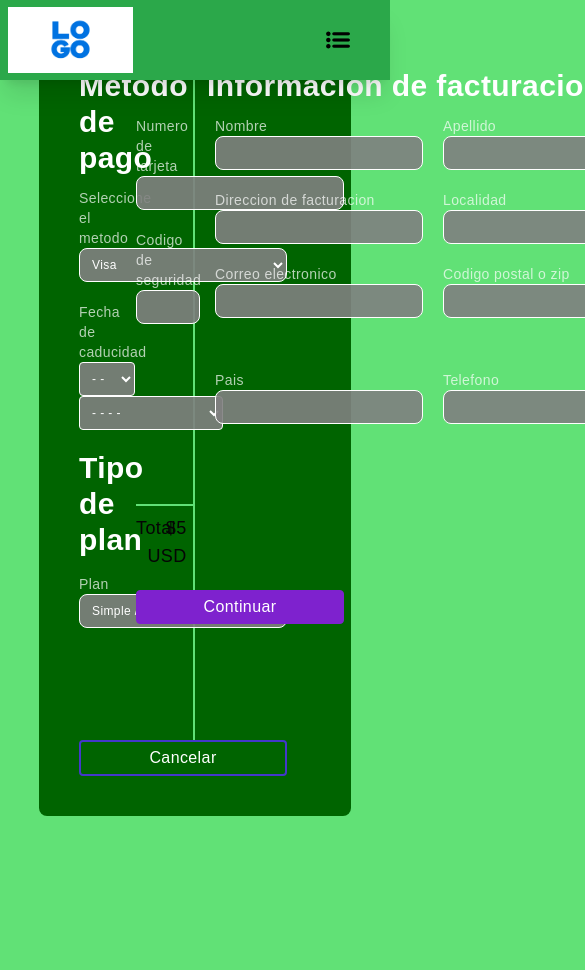
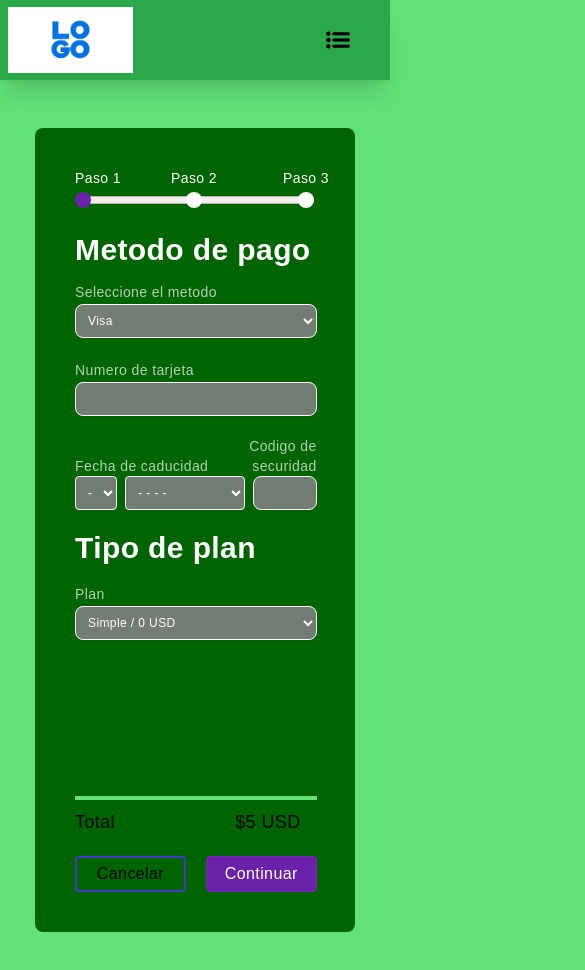
Before and after one commit to root-code-software/junior-landing, a Next.js app: page /PayForm in a window 390 px wide. Shown: the top 970 px of the page, 585 px wide, since content can reach past the window. Before the commit the page ends 844 px from the top, so only its background shows below. Built offline with nearby package versions, Linux system fonts and the light colour scheme.

Commit message:
Improvements in styles and structure

```diff
--- a/components/Navbar.jsx
+++ b/components/Navbar.jsx
@@ -64,7 +64,7 @@ const Navbar = () => {
                   Planes
                 </li>
               </Link>
-              <Link href="/#aboutUs">
+              <Link href="/#about">
                 <li onClick={() => setNavOpen(false)} className="py-10 text-sm">
                   Sobre Nosotros
                 </li>
--- a/pages/PayForm.jsx
+++ b/pages/PayForm.jsx
@@ -1,100 +1,186 @@
+import Link from "next/link";
 import React from "react";
-import Link from "next/link";
-import Head from "next/head";
 import Style from "../styles/PayForm.module.css";
 
-const FormPay = () => {
-  return (
-    <>
-      <Head>
-        <title>Metodo de pago</title>
-        <meta
-          name="description"
-          content="Landing page"
-        />
-        <link rel='icon' href='/fav.png' />
-      </Head>
+function FormPay(){
 
-    <form className={Style.Form}>
+    function NextMobile(e){
+        e.preventDefault()
+        const Slider = document.querySelector('#Slider');
+        const Range = document.querySelector('#range');
+        const Paso2 = document.querySelector('#paso2');
+        Range.value = 50
+        Paso2.style.background = '#6F1AB6';
+        Slider.style.marginLeft = '-40%';
+    }
+
+    function NextMobile2(e){
+        e.preventDefault()
+        const Slider = document.querySelector('#Slider');
+        const Range = document.querySelector('#range');
+        const Paso3 = document.querySelector('#paso3');
+        Range.value = 100
+        Paso3.style.background = '#6F1AB6';
+        Slider.style.marginLeft = '-71.8%';
+    }
+
+    return(
+        <form className={Style.Form} id='form'>
         <div className={Style.ContainerForm}>
-            <div className={Style.ContainerMethodPay}>
+            <div className={Style.Range}>
+                <div className={Style.ContainerPaso1} id="paso1">
+                    <p>Paso 1</p>
+                    <span className={Style.Paso1FormMobile}></span>
+                </div>
+                <div className={Style.ContainerPaso2}>
+                    <p>Paso 2</p>
+                    <span className={Style.PasosFormMobile} id="paso2"></span>
+                </div>
+                <div className={Style.ContainerPaso3}>
+                    <p>Paso 3</p>
+                    <span className={Style.PasosFormMobile} id="paso3"></span>
+                </div>
+                <input type='range' id='range' value='0' className={Style.InputRange}/>
+            </div>
+            <div className={Style.ContainerSlider}>
+                <div className={Style.ContainerMethodPay} id="Slider">
                     <div className={Style.Flex1}>
                         <p className={Style.TitleMethodPay}>Metodo de pago</p>
                         <p className={Style.indicators}>Seleccione el metodo</p>
-                    <select className={Style.MethodPay}>
+                        <select required className={Style.MethodPay}>
                             <option>Visa</option>
                             <option>Mastercard</option>
                             <option>American Express</option>
                         </select>
-                    <p className={Style.indicators}>Fecha de caducidad</p>
                         <div>
-                        <select className={Style.DayDate}>
+                            <p className={Style.indicator2}>Numero de tarjeta</p>
+                            <input required type='text' className={Style.NumCount2}/>
+                            <div className={Style.ContainerIndicatorsMobile}>
+                                <p className={Style.indicatorDate}>Fecha de caducidad</p>
+                                <p className={Style.indicatorCodeSecurity}>Codigo de securidad</p>
+                            </div>
+                        </div>
+                        <div className={Style.MobileExpirationDate}>
+                            <select required className={Style.DayDate}>
                                 <option>- -</option>
                             </select>
-                        <select className={Style.YearDate}>
+                            <select required className={Style.YearDate}>
                                 <option>- - - -</option>
                             </select>
+                            <input required maxLength='3' className={Style.CodeSecurity2}/>
                         </div>
                         <p className={Style.TitleTypePlan}>Tipo de plan</p>
                         <p className={Style.indicators}>Plan</p>
-                    <select className={Style.Plan}>
+                        <select required className={Style.Plan}>
                             <option>Simple / 0 USD</option>
                             <option>Pro / 5 USD</option>
                             <option>Avanzado / 50 USD</option>
                         </select>
-                    <Link href='/#plans'>
                         <button className={Style.ButtonCancel}>Cancelar</button>
-                    </Link>
                     </div>
                     <div className={Style.Flex2}>
-                    <p className={Style.indicators}>Numero de tarjeta</p>
-                    <input className={Style.NumCount}/>
-                    <p className={Style.indicators}>Codigo de seguridad</p>
-                    <input maxLength='3' className={Style.CodeSecurity}/>
+                        <p className={Style.indicatorsmobile}>Numero de tarjeta</p>
+                        <input required className={Style.NumCount}/>
+                        <p className={Style.indicatorsmobile}>Codigo de seguridad</p>
+                        <input required maxLength='3' type='text' className={Style.CodeSecurity}/>
                         <div className={Style.ContainerTotal}>
                             <div className={Style.Total}>
                                 <p className={Style.TitleTotal}>Total</p>
                                 <p className={Style.PriceTotal}>$5 USD</p>
                             </div>
                         </div>
-                    <Link href='/Confirm'>
-                    <button className={Style.ButtonContinue}>Continuar</button>
-                    </Link>
+                        <div className={Style.ContainerButtons}>
+                            <Link href='/' className={Style.ButtonCancel2}>Cancelar</Link>
+                            <Link href='/Confirm' className={Style.ButtonContinue} >Continuar</Link>
+                            <button className={Style.ButtonContinueMobile} onClick={NextMobile}>Continuar</button>
                         </div>
                     </div>
-            <div>
+                </div>
+                <div className={Style.Billing}>
                     <p className={Style.TitleInfo}>Informacion de facturacion</p>
                     <div className={Style.ContainerInfo}>
                         <div>
+                            <div className={Style.ContainerInfo1}>
+                                <div className={Style.Info1}>
                                     <p className={Style.indicatorsInfo}>Nombre</p>
-                        <input type='text' className={Style.InputsInfo}/>
+                                    <input required type='text' className={Style.InputsInfo}/>
+                                </div>
+                                <div className={Style.Info2}>
+                                    <p className={Style.indicatorsInfo}>Apellido</p>
+                                    <input required type='text' className={Style.InputsInfo}/>
+                                </div>
+                            </div>
+                            <div className={Style.ContainerInfo2}>
+                                <div className={Style.Info1Mobile}>
                                     <p className={Style.indicatorsInfo}>Direccion de facturacion</p>
-                        <input type='text' className={Style.InputsInfo}/>
+                                    <input required type='text' className={Style.InputsInfomobile}/>
+                                </div>
+                                <div className={Style.Info2Mobile}>
                                     <p className={Style.indicatorsInfo}>Correo electronico</p>
-                        <input type='text' className={Style.InputsInfo}/>
+                                    <input required type='email' className={Style.InputsInfomobile}/>
+                                </div>
+                            </div>
+                            <div className={Style.ContainerInfo1}>
+                                <div className={Style.Info1}>
+                                    <p className={Style.indicatorsInfo}>Localidad</p>
+                                    <input required type='text' className={Style.InputsInfo}/>
+                                </div>
+                                <div className={Style.Info2}>
+                                    <p className={Style.CodePostalMobile}>Codigo postal o zip</p>
+                                    <p className={Style.CodePostalMobile2}>Codigo postal</p>
+                                    <input required type='text' className={Style.InputsInfo}/>
+                                </div>
+                            </div>
+                            <div className={Style.ContainerInfo1}>
                                 <div className={Style.ContainerInfoAdition}>
                                     <p className={Style.indicatorsInfo}>Pais</p>
-                            <input type='text' className={Style.InputsInfo}/>
+                                    <input required type='text' className={Style.InputsInfo}/>
+                                </div>
+                                <div className={Style.ContainerInfoAdition}>
+                                    <p className={Style.indicatorsInfo}>Telefono</p>
+                                    <input required type='tel' className={Style.InputsInfo}/>
                                 </div>
                             </div>
-                    <div>
-                        <p className={Style.indicatorsInfo}>Apellido</p>
-                        <input type='text' className={Style.InputsInfo}/>
-                        <p className={Style.indicatorsInfo}>Localidad</p>
-                        <input type='text' className={Style.InputsInfo}/>
-                        <p className={Style.indicatorsInfo}>Codigo postal o zip</p>
-                        <input type='number' className={Style.InputsInfo}/>
-                        <div className={Style.ContainerInfoAdition}>
-                            <p className={Style.indicatorsInfo}>Telefono</p>
-                            <input type='tel' className={Style.InputsInfo}/>
+                            <div className={Style.ContainerButtonsInfo}>
+                                <Link href='/' className={Style.ButtonCancel2}>Cancelar</Link>
+                                <button className={Style.ButtonContinue2} onClick={NextMobile2}>Continuar</button>
+                            </div>
+                        </div>
+                    </div>
+                </div>
+                <div className={Style.DataUser}>
+                    <h1 className={Style.TitleConfirmData}>Confirmar datos</h1>
+                    <div className={Style.ContainerConfirm}>
+                        <p className={Style.ConfirmData}>Nombre: </p>
+                        <p className={Style.ConfirmData}>Apellido: </p>
+                        <p className={Style.ConfirmData}>Direccion de facturacion: </p>
+                        <p className={Style.ConfirmData}>Correo electronico: </p>
+                        <p className={Style.ConfirmData}>Localidad: </p>
+                        <p className={Style.ConfirmData}>Codigo postal/zip: </p>
+                        <p className={Style.ConfirmData}>Pais: </p>
+                        <p className={Style.ConfirmData}>Telefono:</p>
+                    </div>
+                    <div className={Style.Flex2}>
+                        <p className={Style.indicatorsmobile}>Numero de tarjeta</p>
+                        <input required className={Style.NumCount}/>
+                        <p className={Style.indicatorsmobile}>Codigo de seguridad</p>
+                        <input required maxLength='3' className={Style.CodeSecurity}/>
+                        <div className={Style.ContainerTotal}>
+                            <div className={Style.Total}>
+                                <p className={Style.TitleTotal}>Total</p>
+                                <p className={Style.PriceTotal}>$5 USD</p>
+                            </div>
+                        </div>
+                        <div className={Style.ContainerButtonsConfirm}>
+                            <Link href='/' className={Style.ButtonCancel2}>Cancelar</Link>
+                            <Link href='/Confirm' className={Style.ButtonContinueMobile}>Finalizar</Link>
                         </div>
                     </div>
                 </div>
             </div>
         </div>
     </form>
-    </>
-);
+    )
 };
 
 export default FormPay;
--- a/styles/Confirmacion.module.css
+++ b/styles/Confirmacion.module.css
@@ -1,9 +1,9 @@
 .ContainerConfirm {
-    @apply w-screen h-screen flex items-center;
+    @apply w-full h-full flex items-center;
 }
 
 .Confirm {
-    @apply w-4/5 h-auto p-2 m-auto rounded text-center bg-[darkgreen];
+    @apply w-4/5 h-auto p-2 m-auto mt-32 mb-10 lg:mt-32 lg:mb-10 rounded text-center bg-[darkgreen];
 }
 
 .FirstTitle {
--- a/styles/PayForm.module.css
+++ b/styles/PayForm.module.css
@@ -1,17 +1,25 @@
 .ContainerForm {
-    @apply w-4/5 m-auto p-10 flex rounded-lg bg-[darkgreen];
+    @apply w-2/7 lg:w-4/5 lg:min-w-full xl:max-w-6xl xl:min-w-min m-auto mt-32  mb-10 p-10 lg:flex gap-10 rounded-lg bg-[darkgreen] overflow-hidden;
+}
+
+.Form {
+    @apply w-full flex items-center;
+}
+
+.ContainerSlider {
+    @apply flex w-5/6 gap-7 mt-16 lg:mt-0 lg:gap-0 lg:w-full;
 }
 
 .ContainerMethodPay {
-    @apply w-1/2 border-r-2 border-[#61E176] flex;
+    @apply w-2/7 flex flex-wrap lg:flex-nowrap border-r-0 border-[#61E176] lg:w-full lg:border-r-2;
 }
 
 .ContainerInfo {
-    @apply w-1/2;
+    @apply w-full lg:w-1/2;
 }
 
 .TitleMethodPay {
-    @apply mb-3 text-3xl font-bold text-white;
+    @apply w-full mb-3 min-w-max text-3xl font-bold text-white;
 }
 
 .TitleTypePlan {
@@ -19,51 +27,87 @@
 }
 
 .TitleInfo {
-    @apply mb-3;
+    @apply mb-3 text-center;
 }
 
 .MethodPay {
-    @apply w-52 p-2 text-white rounded-lg mb-5 text-xs border-t border-b border-l border-r border-[white] bg-opacity-90 bg-[gray];
+    @apply w-full lg:w-52 p-2 text-white rounded-lg mb-5 text-xs border-t border-b border-l border-r border-[white] bg-opacity-90 bg-[gray];
 }
 
 .NumCount {
-    @apply w-52 p-2 text-white rounded-lg mb-5 text-xs border-t border-b border-l border-r border-[white] bg-opacity-90 bg-[gray];
+    @apply w-52 p-2 text-white rounded-lg mb-5 text-xs border-t border-b border-l border-r border-[white] bg-opacity-90 bg-[gray] invisible lg:visible;
+}
+
+.NumCount2 {
+    @apply w-full lg:w-52 p-2 text-white rounded-lg mb-5 text-xs border-t border-b border-l border-r border-[white] bg-opacity-90 bg-[gray] lg:hidden;
 }
 
 .CodeSecurity {
-    @apply w-16 p-2 text-white rounded-lg mb-5 text-xs border-t border-b border-l border-r border-[white] bg-opacity-90 bg-[gray];
+    @apply w-16 p-2 text-white rounded-lg mb-5 text-xs border-t border-b border-l border-r border-[white] bg-opacity-90 bg-[gray] invisible lg:visible;
+}
+
+.CodeSecurity2 {
+    @apply w-16 p-2 text-white rounded-lg mb-5 ml-2 text-xs border-t border-b border-l border-r border-[white] bg-opacity-90 bg-[gray] inline visible lg:hidden;
 }
 
 .DayDate {
-    @apply w-14 p-2 mr-2 text-white text-xs rounded border-t border-b border-l border-r border-[white] bg-opacity-90 bg-[gray];
+    @apply w-1/5 lg:w-20 h-34 p-2 mr-2 text-white text-xs rounded border-t border-b border-l border-r border-[white] bg-opacity-90 bg-[gray];
 }
 
 .YearDate {
-    @apply w-36 p-2 mb-5 text-white text-xs rounded border-t border-b border-l border-r border-[white] bg-opacity-90 bg-[gray];
+    @apply w-3/5 lg:w-36 p-2 mb-5 text-white text-xs rounded border-t border-b border-l border-r border-[white] bg-opacity-90 bg-[gray];
 }
 
 .Plan {
-    @apply w-52 p-2 text-white rounded-lg text-xs border-t border-b border-l border-r border-[white] bg-opacity-90 bg-[gray];
+    @apply w-full lg:w-52 p-2 text-white rounded-lg text-xs border-t border-b border-l border-r border-[white] bg-opacity-90 bg-[gray] block;
 }
 
 .ButtonCancel {
-    @apply w-52 p-1 mt-28 border-2 rounded border-indigo-700 bg-[darkgreen];
+    @apply w-52 p-1 mt-28 border-2 rounded border-indigo-700 bg-[darkgreen] hidden lg:block;
+}
+
+.ButtonCancel2 {
+    @apply w-1/2 p-1 border-2 text-center rounded border-indigo-700 bg-[darkgreen] block lg:hidden;
 }
 
 .Flex1 {
-    @apply w-1/2;
+    @apply w-4/5 lg:w-1/2;
 }
 
 .Flex2 {
-    @apply w-1/2 mt-12;
+    @apply w-4/5 lg:w-1/2 mt-12;
 }
 
 .indicators {
-    @apply font-normal text-sm text-opacity-70 text-white;
+    @apply font-normal text-sm text-opacity-70 text-white inline lg:block;
+}
+
+.indicatorDate {
+    @apply w-3/5 font-normal text-sm text-opacity-70 text-white;
+}
+
+.indicatorCodeSecurity {
+    @apply font-normal text-sm text-end text-opacity-70 text-white w-2/5 inline lg:hidden;
+}
+
+.indicator2 {
+    @apply font-normal text-sm text-opacity-70 text-white w-40 inline lg:hidden;
+}
+
+.indicatorsmobile {
+    @apply font-normal text-sm text-opacity-70 text-white w-40 inline hidden lg:block;
+}
+
+.indicatorsInfo {
+    @apply font-normal ml-5 text-sm text-opacity-70 text-white;
 }
 
 .ContainerTotal {
-    @apply w-full mt-40 border-[#61E176] border-t-2;
+    @apply w-full mt-0 lg:mt-40 border-[#61E176] border-t-4 lg:border-t-2;
+}
+
+.DataUser {
+    @apply block lg:hidden;
 }
 
 .Total {
@@ -78,20 +122,52 @@
     @apply w-4/5 text-lg mr-4 mt-2 text-right;
 }
 
+.ContainerButtons {
+    @apply w-full flex gap-5 mt-5;
+}
+
+.ContainerIndicatorsMobile {
+    @apply w-full flex items-end;
+}
+
+.ButtonContinueMobile {
+    @apply w-1/2 lg:w-52 p-1 border-t border-b border-l border-r border-purple-700 rounded text-white text-center bg-purple-800 block lg:hidden;
+}
+
 .ButtonContinue {
-    @apply w-52 mt-5 p-1 border-t border-b border-l border-r border-purple-700 rounded;
+    @apply w-1/2 lg:w-52 p-1 border-t border-b border-l border-r border-purple-700 rounded text-white text-center bg-purple-800 hidden lg:block;
+}
+
+.ButtonContinue2 {
+    @apply w-1/2 lg:w-52 p-1 border-t border-b border-l border-r border-purple-700 rounded lg:hidden;
 }
 
 .TitleInfo {
-    @apply mb-3 ml-3 text-3xl font-bold text-white;
+    @apply mb-3 ml-3 text-lg text-center lg:text-left lg:text-3xl font-bold text-white;
+}
+
+.Info1 {
+    @apply w-1/2 lg:w-full;
+}
+
+.Info1Mobile {
+    @apply w-7/5 lg:w-1/2 lg:w-full;
+}
+
+.Info2Mobile {
+    @apply w-7/5 lg:w-full;
+}
+
+.Info2 {
+    @apply w-1/2 lg:w-full;
 }
 
 .InputsInfo {
-    @apply w-52 p-2 text-white ml-5 mb-5 rounded-lg text-xs border-t border-b border-l border-r border-[white] bg-opacity-90 bg-[gray];
+    @apply w-full lg:w-52 p-2 text-white ml-5 mb-5 rounded-lg text-xs border-t border-b border-l border-r border-[white] bg-opacity-90 bg-[gray];
 }
 
-.indicatorsInfo {
-    @apply font-normal ml-5 text-sm text-opacity-70 text-white;
+.InputsInfomobile {
+    @apply w-full lg:w-52 p-2 text-white ml-5 mb-5 rounded-lg text-xs border-t border-b border-l border-r border-[white] bg-opacity-90 bg-[gray] lg:w-52;
 }
 
 .ContainerInfoAdition {
@@ -99,9 +175,77 @@
 }
 
 .ContainerInfo {
-    @apply w-1/2 flex;
+    @apply lg:w-1/2 flex;
 }
 
-.Form {
-    @apply w-screen h-screen flex items-center;
+.ContainerInfo1 {
+    @apply flex w-7/5 gap-10 lg:gap-0;
 }
+
+.ContainerInfo2 {
+    @apply flex w-full gap-1 flex-wrap lg:flex-nowrap lg:w-7/5 lg:gap-0;
+}
+
+.ContainerButtonsInfo {
+    @apply w-7/5 m-auto block flex gap-10 lg:gap-0 ml-5 mt-44 lg:hidden;
+}
+
+.Billing {
+    @apply w-2/7 lg:w-full;
+}
+
+.MobileExpirationDate {
+    @apply flex w-full lg:w-52;
+}
+
+.CodePostalMobile {
+    @apply font-normal ml-5 text-sm text-opacity-70 text-white hidden lg:block;
+}
+
+.CodePostalMobile2 {
+    @apply font-normal ml-5 text-sm text-opacity-70 text-white block lg:hidden;
+}
+
+.TitleConfirmData {
+    @apply w-2/7 lg:hidden text-white text-2xl;
+}
+
+.ContainerConfirm {
+    @apply mt-8;
+}
+
+.ConfirmData {
+    @apply text-white font-bold mb-5;
+}
+
+.ContainerButtonsConfirm {
+    @apply w-full flex gap-5 mt-5;
+}
+
+.InputRange {
+    @apply w-2/4 bg-purple-800 mt-6 z-10 absolute;
+}
+
+.Range {
+    @apply w-2/7 block mb-5 absolute lg:hidden;
+}
+
+.ContainerPaso1 {
+    @apply absolute z-20 text-white text-sm;
+}
+
+.ContainerPaso2 {
+    @apply absolute ml-24 z-20 text-white text-sm;
+}
+
+.ContainerPaso3 {
+    @apply absolute ml-52 z-20 text-white text-sm;
+}
+
+.Paso1FormMobile {
+    @apply bg-purple-800 w-4 h-4 block rounded-full mt-1;
+}
+
+.PasosFormMobile {
+    @apply bg-white w-4 h-4 block rounded-full m-auto mt-1;
+}
--- a/tailwind.config.js
+++ b/tailwind.config.js
@@ -11,6 +11,15 @@ module.exports = {
       },
       colors: {
         'darkgreen': '#125C13',
+      },
+      width: {
+        '2/7': '320px',
+        '5/6': '980px',
+        '7/5':'90%',
+        '2/4': '240px'
+      },
+      height: {
+        '34': '34px'
       }
     },
   },
```
Lines whose indentation alone changed are shown as unchanged.
